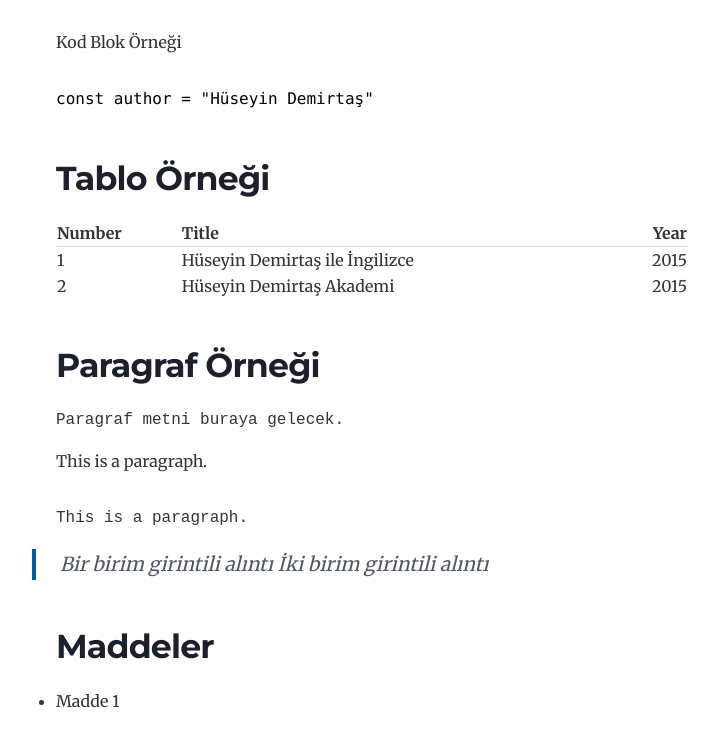
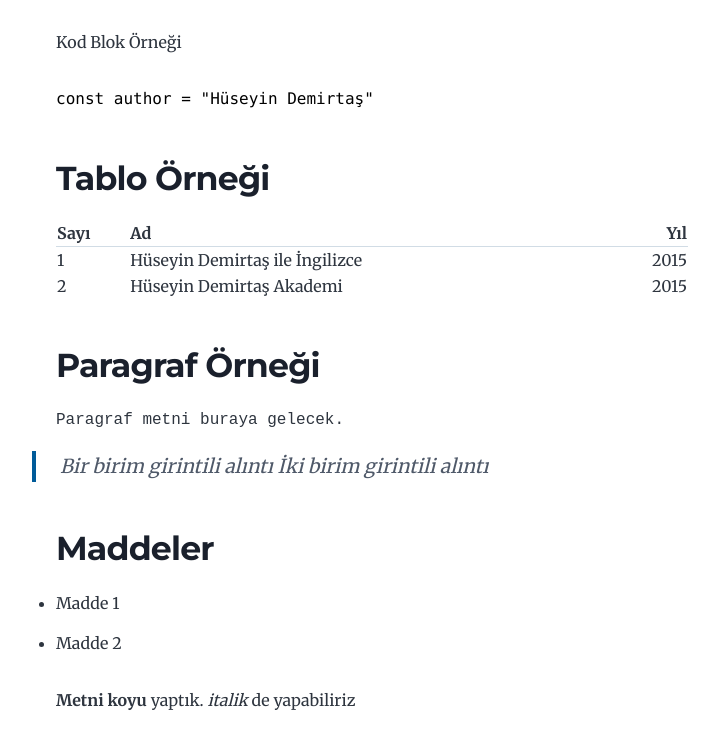
Before and after one commit to dilsayar/gatsbyjs, a Gatsby site: page /hello-world/ in a window 1280 px wide. Shown: the part 630-1360 px from the top of the page, without its empty margins (268-986 px from the left). Built offline with nearby package versions, Linux system fonts and the light colour scheme; Gatsby itself is replaced by a stand-in of ours; some packages are replaced by stand-ins of ours; code samples lack their colours.

Commit message:
Update index.md

```diff
--- a/content/blog/hello-world/index.md
+++ b/content/blog/hello-world/index.md
@@ -21,17 +21,13 @@ const author = "Hüseyin Demirtaş"
 
 ## Tablo Örneği
 
-| Number | Title                                    | Year |
+| Sayı | Ad                                    | Yıl |
 | :----- | :--------------------------------------- | ---: |
 | 1      | Hüseyin Demirtaş ile İngilizce | 2015 |
 | 2      | Hüseyin Demirtaş Akademi  | 2015 |
 
 ## Paragraf Örneği
     Paragraf metni buraya gelecek.
-
-This is a paragraph.
-
-    This is a paragraph.
 
 
 > Bir birim girintili alıntı
```
